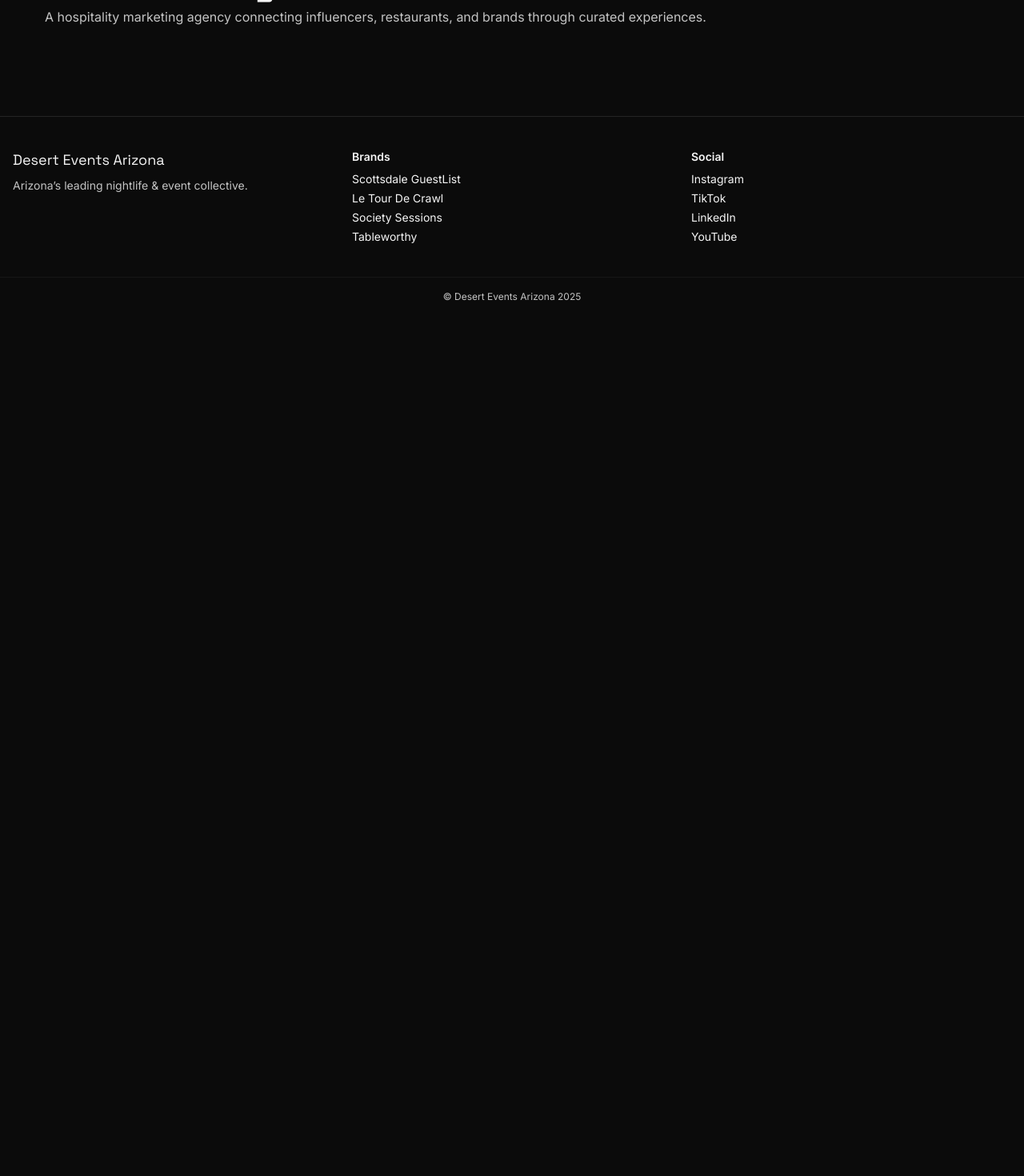
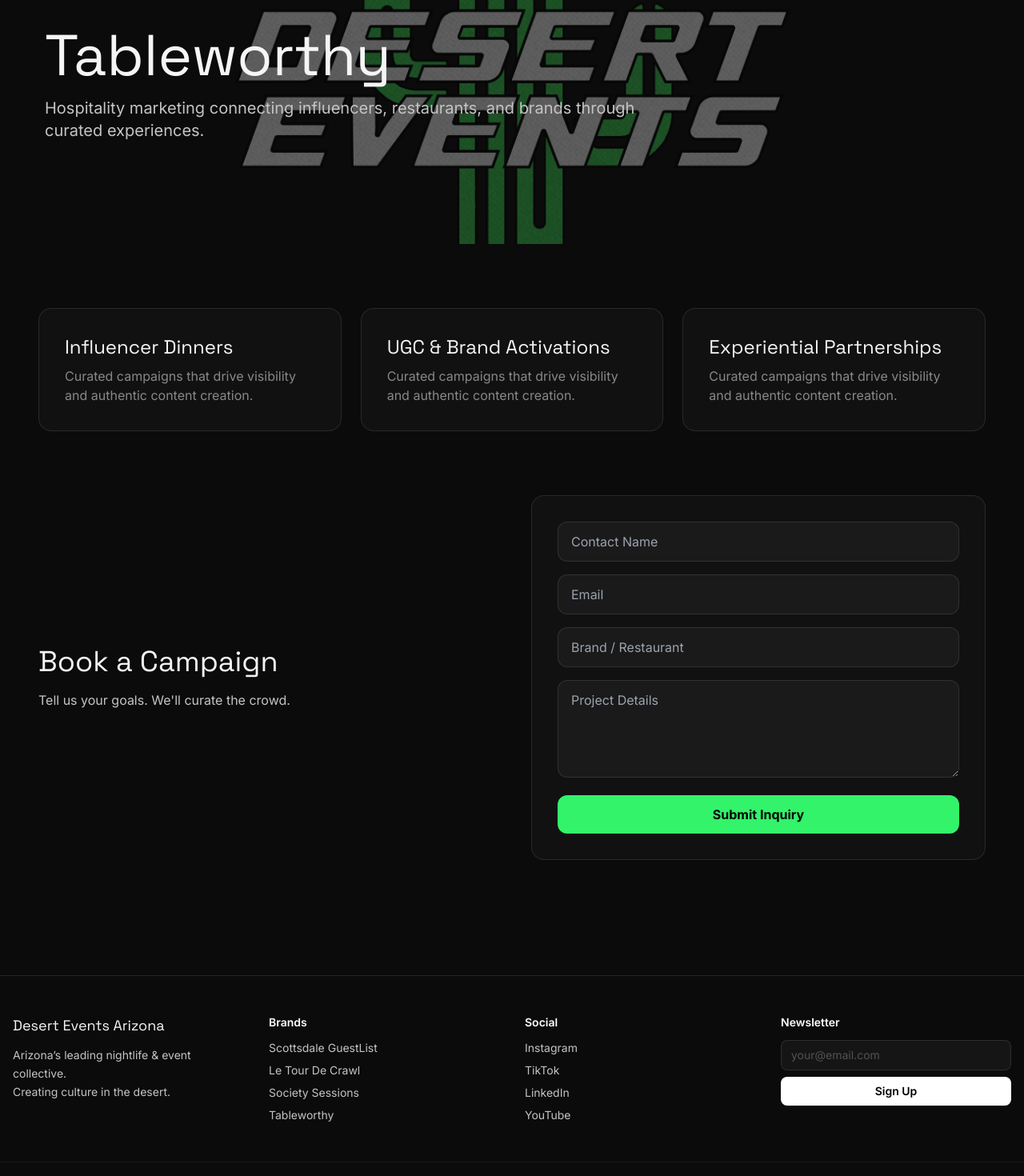
Before and after one commit to shalabop/DesertEventsWebsite, a Next.js app: page /tableworthy in a window 1280 px wide. Shown: the part 160-1630 px from the top of the page at 80% size. Before the commit the page ends 800 px from the top, so only its background shows below. Built offline with nearby package versions, Linux system fonts and the light colour scheme.

Commit message:
Fixing updates

```diff
--- a/src/app/contact/page.tsx
+++ b/src/app/contact/page.tsx
@@ -1,8 +1,34 @@
+"use client"
+import { submitContact } from "@/app/actions/forms"
+
 export default function ContactPage() {
   return (
-    <div className="max-w-screen-xl mx-auto px-5 md:px-8 py-12">
-      <h1 className="font-display text-3xl md:text-5xl">Partnerships & Contact</h1>
-      <p className="text-[#C4C4C4] mt-2">Tell us about your brand, budget, and goals. We’ll get back quickly.</p>
+    <div className="max-w-screen-xl mx-auto px-6 py-20 grid md:grid-cols-2 gap-16">
+      <div>
+        <h1 className="font-display text-5xl mb-6">Partnerships & Contact</h1>
+        <p className="text-[#C4C4C4] text-lg mb-8">
+          Tell us about your brand, budget, and goals. We’ll get back quickly.
+        </p>
+        <div className="space-y-4 text-[#888]">
+          <p>For bookings, please use the Scottsdale GuestList page.</p>
+          <p>Email: <a href="mailto:gabe@deserteventsaz.com" className="text-white underline">gabe@deserteventsaz.com</a></p>
+        </div>
+      </div>
+
+      <form action={async (fd) => {
+          const data = Object.fromEntries(fd)
+          await submitContact(data)
+          alert("Message sent.")
+      }} className="space-y-4">
+        <div className="grid grid-cols-2 gap-4">
+           <input name="name" placeholder="Name" required className="bg-[#111] border border-white/10 px-4 py-3 rounded-xl" />
+           <input name="email" type="email" placeholder="Email" required className="bg-[#111] border border-white/10 px-4 py-3 rounded-xl" />
+        </div>
+        <input name="company" placeholder="Company / Brand" className="w-full bg-[#111] border border-white/10 px-4 py-3 rounded-xl" />
+        <input name="budget" placeholder="Budget Range" className="w-full bg-[#111] border border-white/10 px-4 py-3 rounded-xl" />
+        <textarea name="message" placeholder="Message" required rows={5} className="w-full bg-[#111] border border-white/10 px-4 py-3 rounded-xl" />
+        <button className="bg-white text-black font-bold px-8 py-4 rounded-xl hover:bg-[#32F36A] transition-colors">Send Message</button>
+      </form>
     </div>
   )
 }
--- a/src/app/page.tsx
+++ b/src/app/page.tsx
@@ -4,121 +4,101 @@
 import Link from "next/link"
 import { motion } from "framer-motion"
 
+// Strictly the 4 main brands
 const brands = [
   { title: "Scottsdale GuestList", href: "/scottsdale-guestlist", img: "/gallery/1.jpg", blurb: "Priority entry & VIP tables" },
   { title: "Le Tour De Crawl", href: "/le-tour-de-crawl", img: "/gallery/2.jpg", blurb: "National bar crawls" },
   { title: "Society Sessions", href: "/society-sessions", img: "/gallery/3.jpg", blurb: "House-music community" },
   { title: "Tableworthy", href: "/tableworthy", img: "/gallery/4.jpg", blurb: "Influencer hospitality" },
-  { title: "Featured Event", href: "/scottsdale-guestlist", img: "/gallery/5.jpg", blurb: "Next drop — don’t miss" },
-  { title: "Aftermovie", href: "/scottsdale-guestlist", img: "/gallery/6.jpg", blurb: "Last night highlights" },
 ]
 
 export default function HomePage() {
   return (
-    <div className="space-y-20 md:space-y-28">
-      {/* HERO — full-bleed media + big editorial headline */}
-      <section className="relative rounded-2xl overflow-hidden">
+    <div className="space-y-24 md:space-y-32">
+      {/* HERO */}
+      <section className="relative rounded-2xl overflow-hidden min-h-[85vh] flex items-center">
         <video className="absolute inset-0 w-full h-full object-cover" autoPlay muted loop playsInline poster="/hero.jpg">
           <source src="/hero.mp4" type="video/mp4" />
         </video>
-        <div className="ff-vignette" />
-        <div className="relative z-10 px-5 md:px-8 pt-16 pb-20 md:pt-24 md:pb-28 max-w-screen-xl mx-auto">
-          <p className="ff-eyebrow">Desert Events Arizona</p>
-          <motion.h1
-            initial={{opacity:0,y:10}} animate={{opacity:1,y:0}} transition={{duration:.5}}
-            className="font-display text-4xl md:text-6xl leading-[1.05] max-w-4xl"
-          >
-            Arizona’s Leading Nightlife & Event Collective
+        <div className="absolute inset-0 bg-gradient-to-t from-[#0B0B0B] via-[#0B0B0B]/40 to-transparent" />
+
+        <div className="relative z-10 px-6 max-w-screen-xl mx-auto w-full pt-20">
+          <motion.p initial={{opacity:0, y:10}} animate={{opacity:1, y:0}} transition={{delay:0.2}}
+            className="text-[#32F36A] font-medium tracking-wider mb-4 uppercase text-sm">
+            Desert Events Arizona
+          </motion.p>
+          <motion.h1 initial={{opacity:0, y:10}} animate={{opacity:1, y:0}} transition={{delay:0.3}}
+            className="font-display text-5xl md:text-7xl lg:text-8xl leading-[1] max-w-4xl text-white mb-6">
+            Arizona’s Leading <br/> Nightlife & Event <br/> Collective
           </motion.h1>
-          <motion.p
-            initial={{opacity:0,y:10}} animate={{opacity:1,y:0}} transition={{duration:.55, delay:.05}}
-            className="text-[#C4C4C4] max-w-2xl mt-4"
-          >
-            Old Town’s top venues, curated crawls, and culture-first sessions. Built for speed, clarity, and strong conversions.
-          </motion.p>
-          <motion.div initial={{opacity:0}} animate={{opacity:1}} transition={{delay:.12}} className="mt-8 flex flex-wrap gap-3">
-            <Link href="/scottsdale-guestlist" className="ff-cta">Explore Scottsdale GuestList</Link>
-            <a href="#brands" className="ff-link">Discover Our Brands →</a>
+          <motion.div initial={{opacity:0}} animate={{opacity:1}} transition={{delay:0.5}} className="flex flex-wrap gap-4 mt-8">
+            <Link href="/scottsdale-guestlist" className="bg-[#32F36A] text-black px-8 py-4 rounded-full font-bold hover:bg-white transition-colors">
+              Explore Scottsdale GuestList
+            </Link>
+            <Link href="#brands" className="px-8 py-4 rounded-full border border-white/20 hover:bg-white/10 transition-colors">
+              Discover Our Brands
+            </Link>
           </motion.div>
         </div>
       </section>
 
-      {/* ORIGIN STORY — split editorial block */}
-      <section className="max-w-screen-xl mx-auto px-5 md:px-8">
-        <div className="ff-grid items-start">
-          <div className="col-span-12 md:col-span-5">
-            <p className="ff-eyebrow">Origin Story</p>
-            <h2 className="font-display text-2xl md:text-4xl leading-tight mt-2">
-              We didn’t just want to throw parties — we wanted to build a culture.
-            </h2>
-          </div>
-          <div className="col-span-12 md:col-span-7 text-[#C4C4C4] mt-6 md:mt-0 md:pl-8">
-            <p>
-              What started as a campus movement became Arizona’s most recognized nightlife ecosystem.
-              From VIP tables to national crawls, our mission is simple: memorable nights that run smoothly.
-            </p>
-            <p className="mt-4">
-              Founders: GL, JD, JL, JM. Based in Scottsdale. Focused on craft, community, and seamless logistics.
-            </p>
-          </div>
+      {/* ORIGIN STORY (Parallax style) */}
+      <section className="max-w-screen-xl mx-auto px-6 grid md:grid-cols-2 gap-12 items-center">
+        <div>
+           <p className="text-[#C4C4C4] text-lg leading-relaxed">
+             "We didn’t just want to throw parties — we wanted to build a culture."
+           </p>
+           <p className="mt-4 text-white font-display text-2xl">
+             Founders: GL, JD, JL, JM
+           </p>
+        </div>
+        <div className="text-[#666] text-sm md:text-base leading-relaxed">
+          What started as a campus movement became Arizona’s most recognized nightlife ecosystem.
+          From VIP tables to national crawls, our mission is simple: memorable nights that run smoothly.
         </div>
       </section>
 
-      {/* MOSAIC — asymmetric, magazine-y grid */}
-      <section id="brands" className="max-w-screen-xl mx-auto px-5 md:px-8">
-        <div className="ff-grid">
-          {brands.map((b, i) => (
-            <article
-              key={b.title}
-              className={[
-                "col-span-12 sm:col-span-6 lg:col-span-4",
-                i % 5 === 0 ? "lg:col-span-8" : "",  // make some tiles wider for asymmetry
-              ].join(" ")}
-            >
-              <Link href={b.href} className="block group">
-                <div className="relative h-[260px] md:h-[360px] overflow-hidden rounded-2xl">
-                  <Image src={b.img} alt={b.title} fill className="ff-img group-hover:scale-[1.02]" />
+      {/* BRANDS GRID */}
+      <section id="brands" className="max-w-screen-xl mx-auto px-6">
+        <h2 className="font-display text-3xl md:text-4xl mb-10">Our Brands</h2>
+        <div className="grid grid-cols-1 md:grid-cols-2 gap-6">
+          {brands.map((b) => (
+            <Link key={b.title} href={b.href} className="group relative block overflow-hidden rounded-3xl">
+              <div className="relative h-[400px]">
+                <Image src={b.img} alt={b.title} fill className="object-cover transition-transform duration-700 group-hover:scale-105" />
+                <div className="absolute inset-0 bg-black/40 group-hover:bg-black/20 transition-colors" />
+                <div className="absolute bottom-0 left-0 p-8">
+                  <h3 className="font-display text-3xl text-white mb-1">{b.title}</h3>
+                  <p className="text-[#C4C4C4]">{b.blurb}</p>
                 </div>
-                <div className="mt-3 flex items-baseline justify-between">
-                  <h3 className="font-display text-xl md:text-2xl">{b.title}</h3>
-                  <span className="text-xs text-[#C4C4C4]">View</span>
+                <div className="absolute top-8 right-8 bg-white/10 backdrop-blur px-4 py-2 rounded-full text-xs uppercase tracking-widest opacity-0 group-hover:opacity-100 transition-opacity">
+                  Explore
                 </div>
-                <p className="text-sm text-[#C4C4C4] mt-1">{b.blurb}</p>
-              </Link>
-            </article>
+              </div>
+            </Link>
           ))}
         </div>
       </section>
 
-      {/* MARQUEE — social proof / taglines */}
-      <section className="py-8 border-y border-white/10">
-        <div className="ff-marquee">
-          <div className="ff-marquee-track">
-            {Array.from({length:12}).map((_,i) => (
-              <span key={i} className="text-[#C4C4C4]">Arizona • Old Town • VIP Tables • Bar Crawls • House Music • Culture •</span>
+      {/* FEATURED EVENTS */}
+      <section className="max-w-screen-xl mx-auto px-6 pb-20">
+         <div className="flex justify-between items-end mb-10">
+            <h2 className="font-display text-3xl md:text-4xl">Featured Events</h2>
+            <Link href="/scottsdale-guestlist" className="text-[#32F36A] hover:text-white transition-colors">View All →</Link>
+         </div>
+         <div className="grid grid-cols-1 md:grid-cols-3 gap-6">
+            {[1,2,3].map(i => (
+              <div key={i} className="bg-[#111] border border-white/5 rounded-2xl p-4 hover:border-[#32F36A]/50 transition-colors cursor-pointer">
+                <div className="h-48 bg-[#1a1a1a] rounded-xl mb-4 relative overflow-hidden">
+                   {/* Placeholder for event image */}
+                   <Image src={`/gallery/${i+2}.jpg`} alt="" fill className="object-cover opacity-60" />
+                </div>
+                <div className="text-[#32F36A] text-xs font-mono mb-2">NOV {10 + i} • 9:00 PM</div>
+                <h3 className="text-xl font-display mb-1">Desert Nights Vol. {i}</h3>
+                <p className="text-sm text-[#888]">Riot House • Scottsdale</p>
+              </div>
             ))}
-          </div>
-          <div className="ff-marquee-track" aria-hidden="true">
-            {Array.from({length:12}).map((_,i) => (
-              <span key={i} className="text-[#C4C4C4]">Arizona • Old Town • VIP Tables • Bar Crawls • House Music • Culture •</span>
-            ))}
-          </div>
-        </div>
-      </section>
-
-      {/* NEWSLETTER (placeholder wiring; we’ll hook Supabase/Resend next) */}
-      <section className="max-w-screen-xl mx-auto px-5 md:px-8">
-        <div className="ff-grid items-center">
-          <div className="col-span-12 md:col-span-6">
-            <p className="ff-eyebrow">Newsletter</p>
-            <h3 className="font-display text-2xl md:text-3xl mt-2">Be first to know.</h3>
-            <p className="text-[#C4C4C4] mt-2">Guestlist drops, special events, and early RSVP windows.</p>
-          </div>
-          <form onSubmit={(e)=>e.preventDefault()} className="col-span-12 md:col-span-6 mt-4 md:mt-0 flex gap-2">
-            <input className="w-full rounded-xl bg-[#151515] border border-white/10 px-4 py-3" placeholder="your@email.com" />
-            <button className="ff-cta">Join</button>
-          </form>
-        </div>
+         </div>
       </section>
     </div>
   )
--- a/src/app/society-sessions/page.tsx
+++ b/src/app/society-sessions/page.tsx
@@ -1,8 +1,57 @@
+"use client"
+import Image from "next/image"
+import { submitLead } from "@/app/actions/submitLead"
+
 export default function SocietySessionsPage() {
   return (
-    <div className="max-w-screen-xl mx-auto px-5 md:px-8 py-12">
-      <h1 className="font-display text-3xl md:text-5xl">Society Sessions</h1>
-      <p className="text-[#C4C4C4] mt-2">Exclusive rooftop and coffeehouse sessions centered around house music and community.</p>
+    <div className="space-y-20 pb-20">
+      <section className="relative rounded-2xl overflow-hidden min-h-[50vh] flex items-center px-8">
+        <Image src="/gallery/3.jpg" alt="Society Sessions" fill className="object-cover brightness-[0.4]" />
+        <div className="relative z-10 max-w-2xl">
+          <h1 className="font-display text-5xl md:text-7xl mb-4">Society Sessions</h1>
+          <p className="text-xl text-[#C4C4C4]">Exclusive rooftop and coffeehouse sessions centered around house music and community.</p>
+        </div>
+      </section>
+
+      <section className="max-w-screen-xl mx-auto px-6 grid md:grid-cols-2 gap-12">
+        <div>
+          <h2 className="font-display text-3xl mb-6">Upcoming Sessions</h2>
+          <div className="space-y-6">
+            {[1, 2].map((i) => (
+              <div key={i} className="flex gap-4 p-4 border border-white/10 rounded-xl bg-[#111]">
+                <div className="w-24 h-24 bg-white/10 rounded-lg relative overflow-hidden">
+                   <Image src={`/gallery/${i}.jpg`} fill className="object-cover" alt="" />
+                </div>
+                <div>
+                  <div className="text-[#32F36A] font-mono text-sm">SUN, NOV {10+i}</div>
+                  <h3 className="font-display text-xl">Rooftop Sunset</h3>
+                  <p className="text-[#888] text-sm">Canopy Hotel • 4pm - 9pm</p>
+                  <button className="text-sm underline mt-2">RSVP</button>
+                </div>
+              </div>
+            ))}
+          </div>
+        </div>
+
+        <div className="bg-[#111] p-8 rounded-2xl border border-white/10">
+          <h3 className="font-display text-2xl mb-4">Join The Community</h3>
+          <p className="text-[#888] mb-6">Get invited to private sessions.</p>
+          <form action={async (formData) => {
+             // Adapt this to call submitLead with specific intent
+             const name = formData.get("name") as string
+             const email = formData.get("email") as string
+             await submitLead({
+               name, email, phone: "0000000000", venue: "Society", date: "N/A",
+               party_size: 1, intent: "guestlist", source_page: "society-sessions"
+             })
+             alert("You're on the list!")
+          }} className="space-y-4">
+             <input name="name" placeholder="Name" className="w-full bg-[#1A1A1A] border border-white/10 px-4 py-3 rounded-xl" />
+             <input name="email" placeholder="Email" className="w-full bg-[#1A1A1A] border border-white/10 px-4 py-3 rounded-xl" />
+             <button className="w-full bg-[#32F36A] text-black font-bold py-3 rounded-xl">Join Guestlist</button>
+          </form>
+        </div>
+      </section>
     </div>
   )
 }
--- a/src/app/tableworthy/page.tsx
+++ b/src/app/tableworthy/page.tsx
@@ -1,8 +1,44 @@
+"use client"
+import Image from "next/image"
+import { submitTableworthy } from "@/app/actions/forms"
+
 export default function TableworthyPage() {
   return (
-    <div className="max-w-screen-xl mx-auto px-5 md:px-8 py-12">
-      <h1 className="font-display text-3xl md:text-5xl">Tableworthy</h1>
-      <p className="text-[#C4C4C4] mt-2">A hospitality marketing agency connecting influencers, restaurants, and brands through curated experiences.</p>
+    <div className="space-y-20 pb-20">
+      <section className="relative rounded-2xl overflow-hidden min-h-[50vh] flex items-center px-8">
+        <Image src="/gallery/4.jpg" alt="Tableworthy" fill className="object-cover brightness-[0.4]" />
+        <div className="relative z-10 max-w-3xl">
+          <h1 className="font-display text-5xl md:text-7xl mb-4">Tableworthy</h1>
+          <p className="text-xl text-[#C4C4C4]">Hospitality marketing connecting influencers, restaurants, and brands through curated experiences.</p>
+        </div>
+      </section>
+
+      <section className="max-w-screen-xl mx-auto px-6 grid md:grid-cols-3 gap-6">
+        {["Influencer Dinners", "UGC & Brand Activations", "Experiential Partnerships"].map((s, i) => (
+          <div key={s} className="p-8 rounded-2xl bg-[#111] border border-white/10">
+             <h3 className="font-display text-2xl mb-2">{s}</h3>
+             <p className="text-[#888]">Curated campaigns that drive visibility and authentic content creation.</p>
+          </div>
+        ))}
+      </section>
+
+      <section className="max-w-screen-xl mx-auto px-6 grid md:grid-cols-2 gap-12 items-center">
+         <div>
+            <h2 className="font-display text-4xl mb-4">Book a Campaign</h2>
+            <p className="text-[#C4C4C4]">Tell us your goals. We'll curate the crowd.</p>
+         </div>
+         <form action={async (fd) => {
+            const data = Object.fromEntries(fd)
+            await submitTableworthy(data)
+            alert("Received!")
+         }} className="space-y-4 bg-[#111] p-8 rounded-2xl border border-white/10">
+            <input name="name" placeholder="Contact Name" className="w-full bg-[#1A1A1A] border border-white/10 px-4 py-3 rounded-xl" />
+            <input name="email" placeholder="Email" className="w-full bg-[#1A1A1A] border border-white/10 px-4 py-3 rounded-xl" />
+            <input name="brand" placeholder="Brand / Restaurant" className="w-full bg-[#1A1A1A] border border-white/10 px-4 py-3 rounded-xl" />
+            <textarea name="message" placeholder="Project Details" rows={4} className="w-full bg-[#1A1A1A] border border-white/10 px-4 py-3 rounded-xl" />
+            <button className="w-full bg-[#32F36A] text-black font-bold py-3 rounded-xl">Submit Inquiry</button>
+         </form>
+      </section>
     </div>
   )
 }
--- a/src/components/footer.tsx
+++ b/src/components/footer.tsx
@@ -1,31 +1,64 @@
+"use client"
+import { subscribeNewsletter } from "@/app/actions/forms"
+import { useState } from "react"
+
 export function Footer() {
+  const [status, setStatus] = useState<"idle"|"loading"|"success">("idle")
+
+  async function handleSubmit(formData: FormData) {
+    setStatus("loading")
+    const res = await subscribeNewsletter(formData)
+    if (res.ok) setStatus("success")
+    else setStatus("idle") // simplistic error handling
+  }
+
   return (
-    <footer className="border-t border-white/10 mt-16">
-      <div className="max-w-screen-xl mx-auto px-4 py-10 grid gap-6 md:grid-cols-3 text-sm">
+    <footer className="border-t border-white/10 mt-16 bg-[#0B0B0B]">
+      <div className="max-w-screen-xl mx-auto px-4 py-12 grid gap-8 md:grid-cols-4 text-sm">
+        <div className="md:col-span-1">
+          <div className="font-display text-lg">Desert Events Arizona</div>
+          <p className="text-[#C4C4C4] mt-3 leading-relaxed">
+            Arizona’s leading nightlife & event collective. <br/>
+            Creating culture in the desert.
+          </p>
+        </div>
+
         <div>
-          <div className="font-display text-lg">Desert Events Arizona</div>
-          <p className="text-[#C4C4C4] mt-2">Arizona’s leading nightlife & event collective.</p>
-        </div>
-        <div>
-          <div className="font-semibold mb-2">Brands</div>
-          <ul className="space-y-1">
-            <li><a className="underline-offset-4 hover:underline" href="/scottsdale-guestlist">Scottsdale GuestList</a></li>
-            <li><a className="underline-offset-4 hover:underline" href="/le-tour-de-crawl">Le Tour De Crawl</a></li>
-            <li><a className="underline-offset-4 hover:underline" href="/society-sessions">Society Sessions</a></li>
-            <li><a className="underline-offset-4 hover:underline" href="/tableworthy">Tableworthy</a></li>
+          <div className="font-semibold mb-3 text-white">Brands</div>
+          <ul className="space-y-2 text-[#C4C4C4]">
+            <li><a className="hover:text-[#32F36A] transition-colors" href="/scottsdale-guestlist">Scottsdale GuestList</a></li>
+            <li><a className="hover:text-[#32F36A] transition-colors" href="/le-tour-de-crawl">Le Tour De Crawl</a></li>
+            <li><a className="hover:text-[#32F36A] transition-colors" href="/society-sessions">Society Sessions</a></li>
+            <li><a className="hover:text-[#32F36A] transition-colors" href="/tableworthy">Tableworthy</a></li>
           </ul>
         </div>
+
         <div>
-          <div className="font-semibold mb-2">Social</div>
-          <ul className="space-y-1">
-            <li><a className="underline-offset-4 hover:underline" href="https://instagram.com" target="_blank">Instagram</a></li>
-            <li><a className="underline-offset-4 hover:underline" href="https://tiktok.com" target="_blank">TikTok</a></li>
-            <li><a className="underline-offset-4 hover:underline" href="https://linkedin.com" target="_blank">LinkedIn</a></li>
-            <li><a className="underline-offset-4 hover:underline" href="https://youtube.com" target="_blank">YouTube</a></li>
+          <div className="font-semibold mb-3 text-white">Social</div>
+          <ul className="space-y-2 text-[#C4C4C4]">
+            <li><a className="hover:text-[#32F36A] transition-colors" href="https://instagram.com" target="_blank">Instagram</a></li>
+            <li><a className="hover:text-[#32F36A] transition-colors" href="https://tiktok.com" target="_blank">TikTok</a></li>
+            <li><a className="hover:text-[#32F36A] transition-colors" href="https://linkedin.com" target="_blank">LinkedIn</a></li>
+            <li><a className="hover:text-[#32F36A] transition-colors" href="https://youtube.com" target="_blank">YouTube</a></li>
           </ul>
         </div>
+
+        <div className="md:col-span-1">
+           <div className="font-semibold mb-3 text-white">Newsletter</div>
+           {status === "success" ? (
+             <div className="text-[#32F36A]">You're on the list.</div>
+           ) : (
+             <form action={handleSubmit} className="flex flex-col gap-2">
+               <input name="email" required type="email" placeholder="your@email.com"
+                      className="bg-[#151515] border border-white/10 rounded-lg px-3 py-2 text-white placeholder:text-neutral-600 focus:outline-none focus:border-[#32F36A]" />
+               <button disabled={status === "loading"} className="bg-white text-black font-semibold rounded-lg px-3 py-2 hover:bg-[#32F36A] transition-colors">
+                 {status === "loading" ? "..." : "Sign Up"}
+               </button>
+             </form>
+           )}
+        </div>
       </div>
-      <div className="text-center text-xs text-[#C4C4C4] py-4 border-t border-white/5">
+      <div className="text-center text-xs text-[#666] py-6 border-t border-white/5">
         © Desert Events Arizona 2025
       </div>
     </footer>
```
Also changed, not shown: src/components/preloader.tsx (+34 -1 lines).
